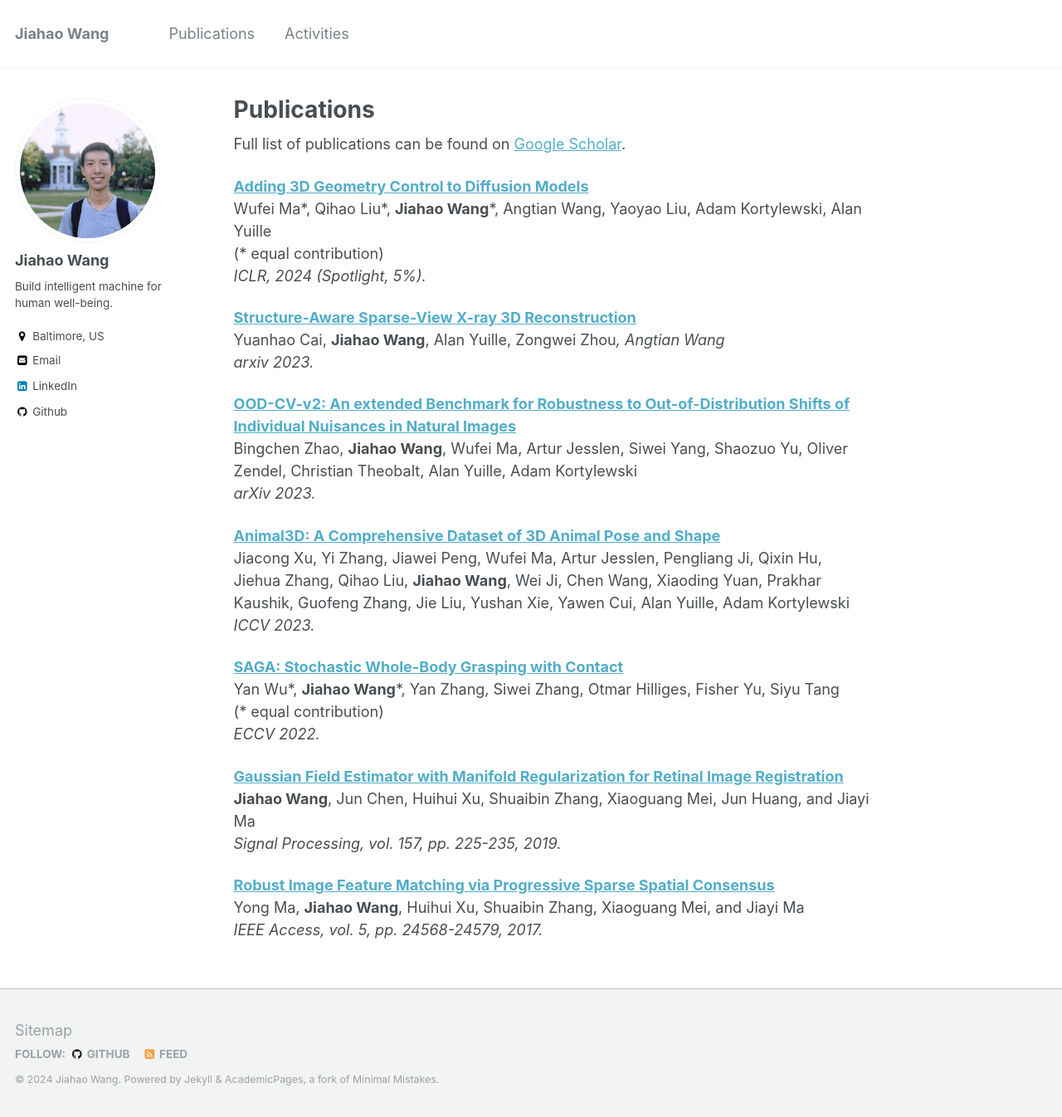
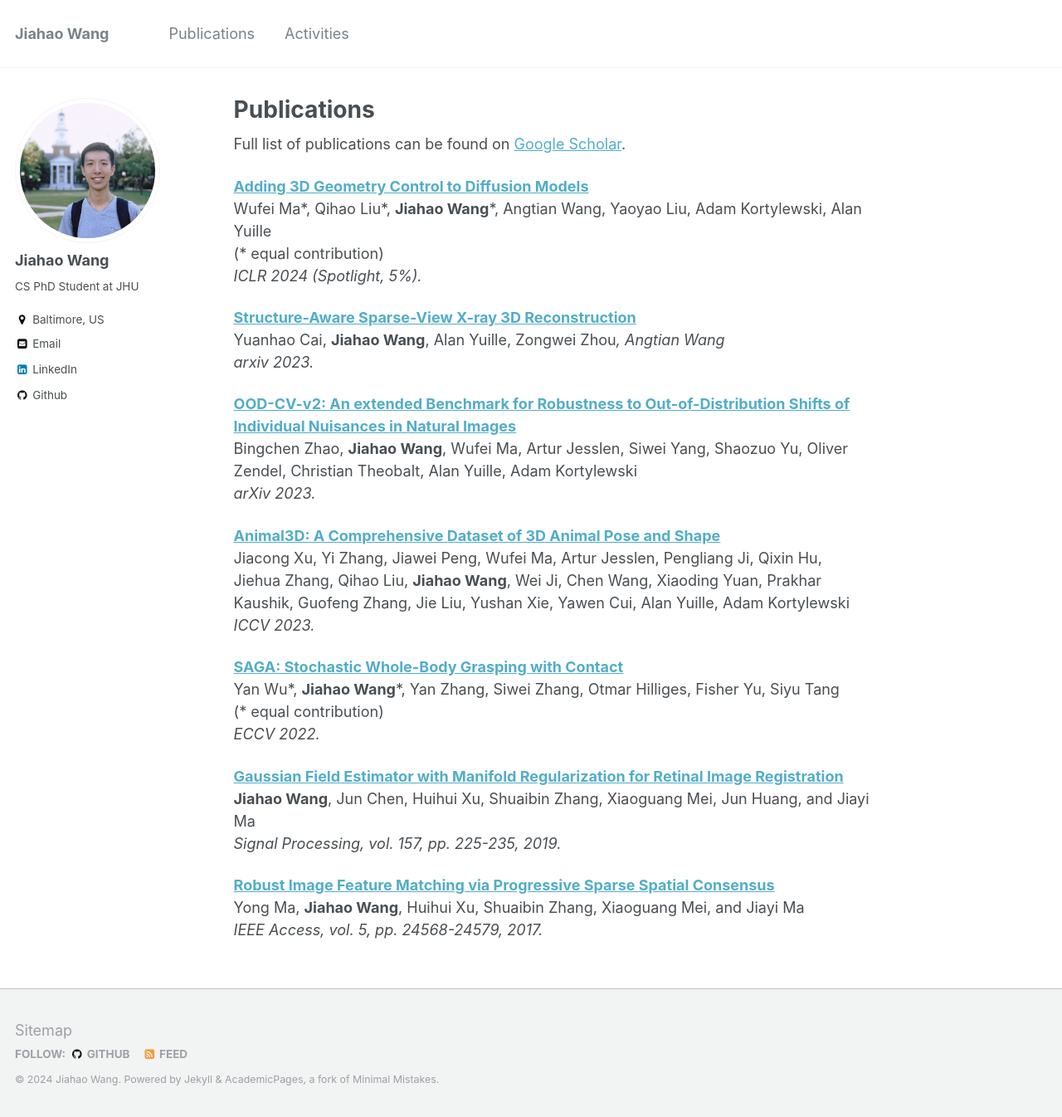
Before and after one commit to JiahaoPlus/JiahaoPlus.github.io, a Jekyll site: the page built from _pages/publications.md, in a window 1280 px wide and 1346 px high. Shown: the whole window at 83% size. Built offline with Jekyll 4.4.1, drawn with Linux system fonts in a browser that asks for light colours.

Commit message:
update _config

```diff
--- a/_config.yml
+++ b/_config.yml
@@ -82,7 +82,7 @@ analytics:
 author:
   name             : "Jiahao Wang"
   avatar           : "bio-photo-0.jpeg"
-  bio              : "Build intelligent machine for human well-being."
+  bio              : "CS PhD Student at JHU"  # "Build intelligent machine for human well-being."
   location         : "Baltimore, US"
   employer         :
   googlescholar    :
--- a/_pages/publications.md
+++ b/_pages/publications.md
@@ -10,7 +10,7 @@ Full list of publications can be found on [Google Scholar](https://scholar.googl
 <b>[Adding 3D Geometry Control to Diffusion Models](https://arxiv.org/abs/2306.08103)</b> <br>
 Wufei Ma\*, Qihao Liu\*, <b>Jiahao Wang</b>\*, Angtian Wang, Yaoyao Liu, Adam Kortylewski, Alan Yuille<br>
 (\* equal contribution)<br>
-<i>ICLR, 2024 (Spotlight, 5%).</i>
+<i>ICLR 2024 (Spotlight, 5%).</i>
 
 <b>[Structure-Aware Sparse-View X-ray 3D Reconstruction](https://github.com/caiyuanhao1998/SAX-NeRF)</b> <br>
 Yuanhao Cai, <b>Jiahao Wang</b>, Alan Yuille, Zongwei Zhou*, Angtian Wang*<br>
```
